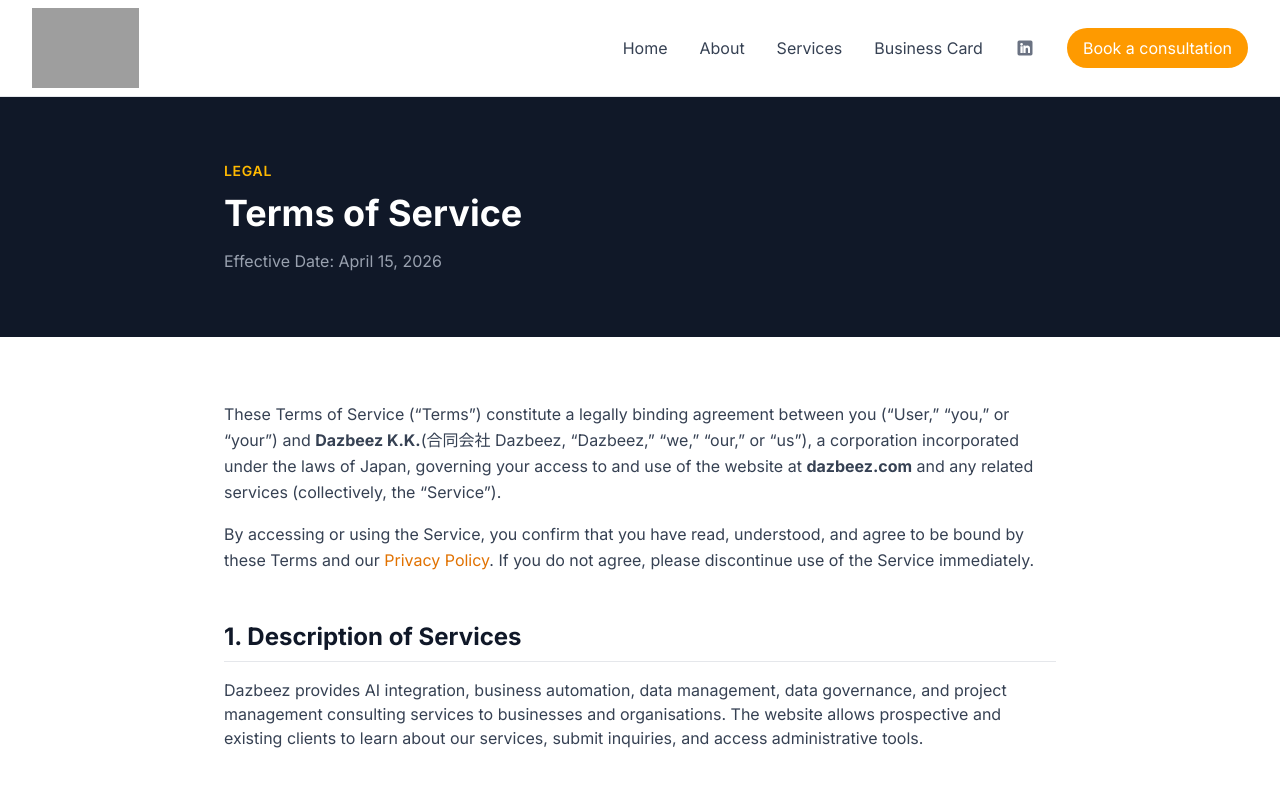
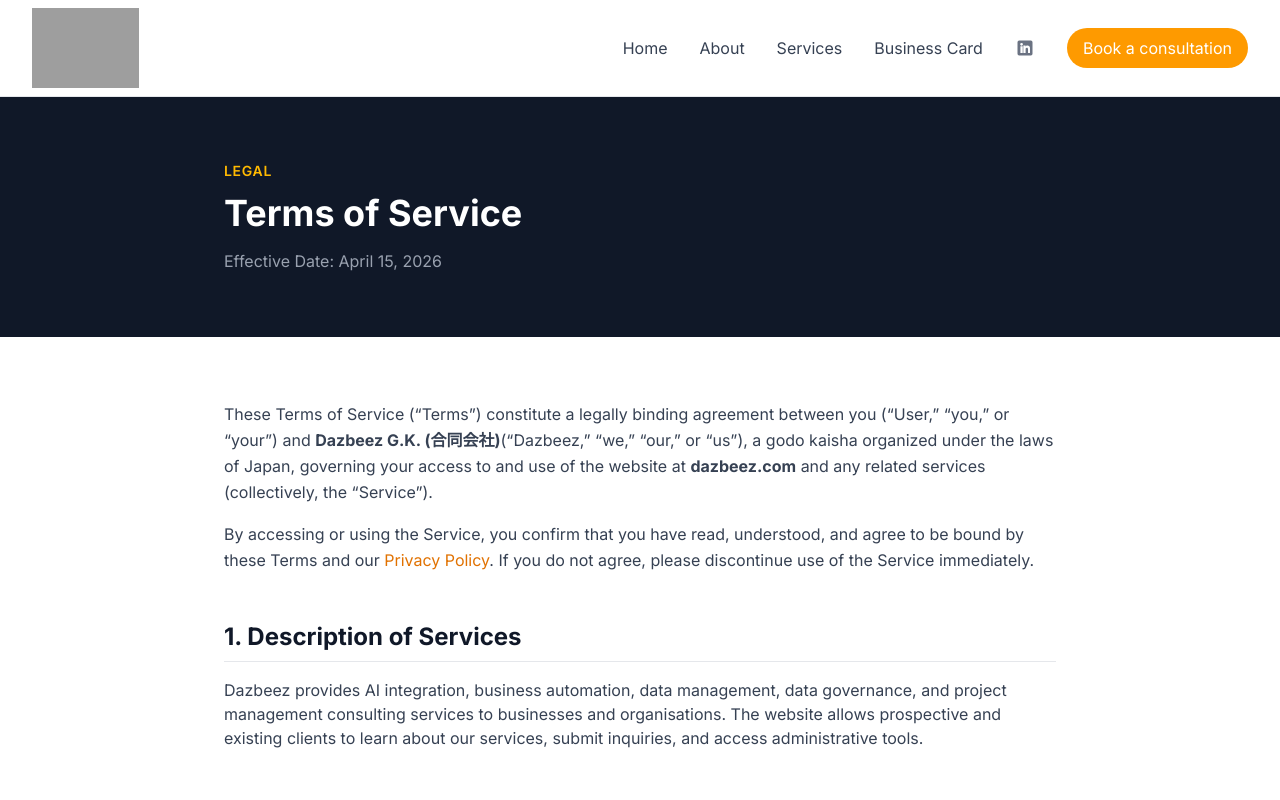
Before and after one commit to davidklan-png/dazbeez, a Next.js app: page /terms-of-service in a window 1280 px wide. Shown: the top 800 px of the page. Built offline with nearby package versions, Linux system fonts and the light colour scheme; grey boxes are pictures that could not be loaded.

Commit message:
Update legal entity references to Dazbeez G.K.

```diff
--- a/app/layout.tsx
+++ b/app/layout.tsx
@@ -84,7 +84,7 @@ function Footer() {
         </div>
 
         <div className="border-t border-gray-800 mt-8 pt-8 flex flex-col sm:flex-row items-center justify-between gap-3 text-gray-500 text-sm">
-          <p>&copy; {new Date().getFullYear()} Dazbeez K.K. (法人番号: 登記中) All rights reserved.</p>
+          <p>&copy; {new Date().getFullYear()} Dazbeez G.K. (合同会社) · 法人番号: 登記中. All rights reserved.</p>
           <div className="flex gap-6">
             <Link href="/privacy-policy" className="rounded transition-colors hover:text-amber-400 focus-visible:outline-none focus-visible:ring-2 focus-visible:ring-amber-500">Privacy Policy</Link>
             <Link href="/terms-of-service" className="rounded transition-colors hover:text-amber-400 focus-visible:outline-none focus-visible:ring-2 focus-visible:ring-amber-500">Terms of Service</Link>
--- a/app/privacy-policy/page.tsx
+++ b/app/privacy-policy/page.tsx
@@ -27,7 +27,7 @@ export default function PrivacyPolicyPage() {
         {/* Intro */}
         <section>
           <p className="text-gray-700 leading-relaxed">
-            Dazbeez K.K. (&ldquo;Dazbeez,&rdquo; &ldquo;we,&rdquo; &ldquo;our,&rdquo; or &ldquo;us&rdquo;) is a corporation incorporated under the laws of Japan.
+            Dazbeez G.K. (合同会社) (&ldquo;Dazbeez,&rdquo; &ldquo;we,&rdquo; &ldquo;our,&rdquo; or &ldquo;us&rdquo;) is a godo kaisha organized under the laws of Japan.
             This Privacy Policy explains how we collect, use, disclose, and safeguard personal information
             in accordance with Japan&rsquo;s <strong>Act on the Protection of Personal Information</strong> (個人情報保護法, &ldquo;APPI&rdquo;)
             and other applicable regulations.
@@ -44,7 +44,7 @@ export default function PrivacyPolicyPage() {
             1. Data Controller
           </h2>
           <div className="bg-gray-50 rounded-xl p-6 text-gray-700 space-y-2">
-            <p><strong>Company Name:</strong> Dazbeez K.K. (合同会社 Dazbeez)</p>
+            <p><strong>Company Name:</strong> Dazbeez G.K. (合同会社)</p>
             <p><strong>Registered Country:</strong> Japan</p>
             <p><strong>Email:</strong>{" "}
               <a href="mailto:admin@dazbeez.com" className="text-amber-600 hover:text-amber-700 transition-colors">
--- a/app/terms-of-service/page.tsx
+++ b/app/terms-of-service/page.tsx
@@ -28,9 +28,9 @@ export default function TermsOfServicePage() {
         <section>
           <p className="text-gray-700 leading-relaxed">
             These Terms of Service (&ldquo;Terms&rdquo;) constitute a legally binding agreement between you
-            (&ldquo;User,&rdquo; &ldquo;you,&rdquo; or &ldquo;your&rdquo;) and <strong>Dazbeez K.K.</strong>
-            (合同会社 Dazbeez, &ldquo;Dazbeez,&rdquo; &ldquo;we,&rdquo; &ldquo;our,&rdquo; or &ldquo;us&rdquo;),
-            a corporation incorporated under the laws of Japan, governing your access to and use of the website
+            (&ldquo;User,&rdquo; &ldquo;you,&rdquo; or &ldquo;your&rdquo;) and <strong>Dazbeez G.K. (合同会社)</strong>
+            (&ldquo;Dazbeez,&rdquo; &ldquo;we,&rdquo; &ldquo;our,&rdquo; or &ldquo;us&rdquo;), a godo kaisha organized
+            under the laws of Japan, governing your access to and use of the website
             at <strong>dazbeez.com</strong> and any related services (collectively, the &ldquo;Service&rdquo;).
           </p>
           <p className="text-gray-700 leading-relaxed mt-4">
@@ -283,7 +283,7 @@ export default function TermsOfServicePage() {
             Please contact us at:
           </p>
           <div className="text-gray-700 space-y-1 mb-6">
-            <p><strong>Dazbeez K.K. (合同会社 Dazbeez)</strong></p>
+            <p><strong>Dazbeez G.K. (合同会社)</strong></p>
             <p>Japan</p>
             <p>
               Email:{" "}
```
